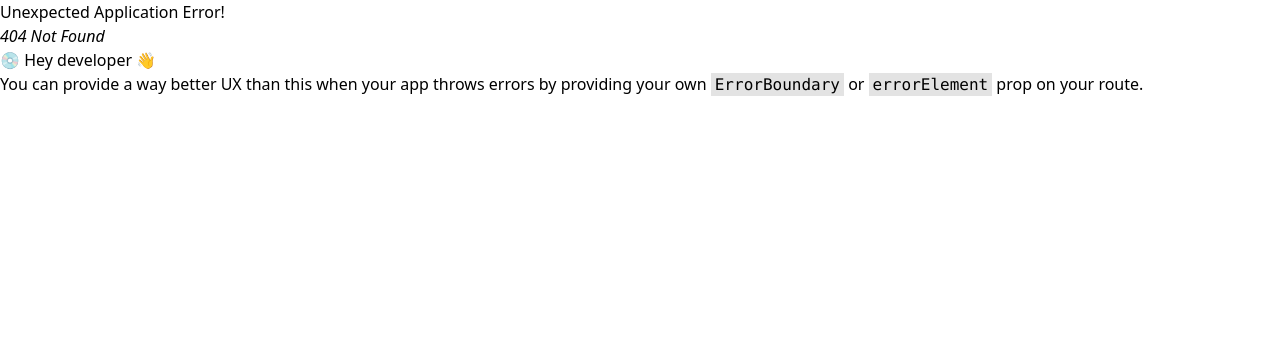
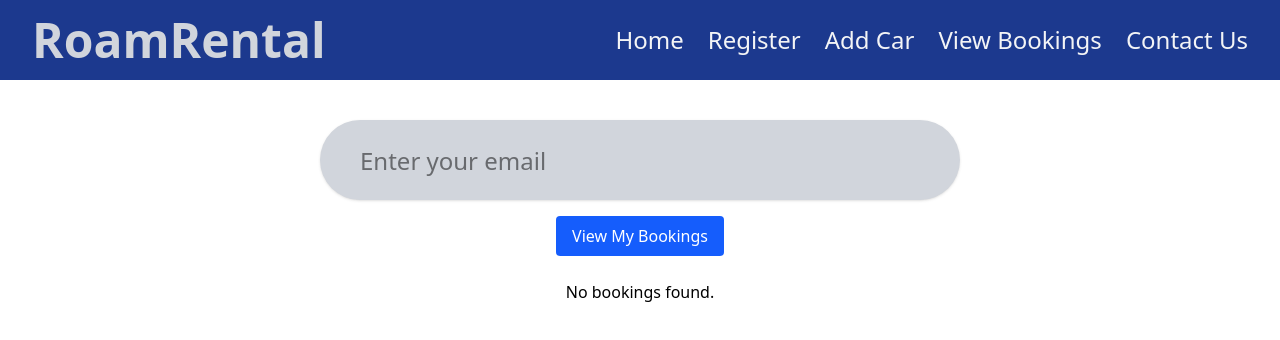
Before and after one commit to Jeff-m9/RoamRental-frontend, a React (Vite) app: page /view-bookings in a window 1280 px wide. Before the commit this address had no page. Shown: the top 340 px of the page. Built offline with nearby package versions, Linux system fonts and the light colour scheme.

Commit message:
added view bookings page

```diff
--- /dev/null
+++ b/src/Pages/View-bookings.jsx
@@ -0,0 +1,109 @@
+import { useState } from "react";
+import { useForm } from "react-hook-form";
+import { z } from "zod";
+import { zodResolver } from "@hookform/resolvers/zod";
+import { toast } from "react-hot-toast";
+import { Header } from "../components/Header";
+
+const validationSchema = z.object({
+  email_address: z.string().email({ message: "Invalid email address" }),
+});
+
+export function ViewBookings() {
+  const [bookings, setBookings] = useState([]);
+
+  const {
+    register,
+    handleSubmit,
+    watch,
+    formState: { errors },
+  } = useForm({
+    resolver: zodResolver(validationSchema),
+    defaultValues: {
+      email_address: "",
+    },
+  });
+
+  const email = watch("email_address");
+
+  const fetchBookings = () => {
+    fetch(
+      `http://localhost:8000/bookings/by-email?email=${encodeURIComponent(
+        email
+      )}`
+    )
+      .then((res) => res.json())
+      .then((data) => setBookings(data));
+  };
+
+  const handleDelete = (id) => {
+    fetch(`http://localhost:8000/bookings/${id}`, {
+      method: "DELETE",
+    })
+      .then((res) => res.json())
+      .then((data) => {
+        toast.success(data.message);
+        fetchBookings();
+      });
+  };
+
+  return (
+    <>
+      <Header />
+      <div className="w-full text-center mt-30">
+        <form
+          onSubmit={handleSubmit(fetchBookings)}
+          className="flex flex-col items-center space-y-4 mt-6"
+        >
+          <input
+            type="email"
+            placeholder="Enter your email"
+            {...register("email_address")}
+            className="px-10 py-3 bg-gray-300 rounded-full shadow-sm text-2xl h-20 w-1/2"
+          />
+          {errors?.email_address?.message ? (
+            <p className="text-xs text-red-500">
+              {errors.email_address.message}
+            </p>
+          ) : null}
+
+          <button
+            type="submit"
+            className="px-4 py-2 bg-blue-600 text-white rounded"
+          >
+            View My Bookings
+          </button>
+        </form>
+
+        <div className="mt-6 px-4">
+          {bookings.length === 0 ? (
+            <p>No bookings found.</p>
+          ) : (
+            bookings.map((booking) => (
+              <div
+                key={booking.id}
+                className="flex flex-col justify-between h-72 mx-20 mt-10 text-2xl text-gray-700 p-4 rounded shadow-xl"
+              >
+                <p>
+                  <strong>Car:</strong> {booking.car_name}
+                </p>
+                <p>
+                  <strong>Days:</strong> {booking.num_of_days}
+                </p>
+                <p>
+                  <strong>Total Price:</strong> KES {booking.total_price}
+                </p>
+                <button
+                  onClick={() => handleDelete(booking.id)}
+                  className="bg-red-600 text-white px-4 py-2 mx-175 rounded "
+                >
+                  Cancel Booking
+                </button>
+              </div>
+            ))
+          )}
+        </div>
+      </div>
+    </>
+  );
+}
--- a/src/components/Header.jsx
+++ b/src/components/Header.jsx
@@ -22,6 +22,12 @@ export function Header() {
             Add Car
           </Link>
           <Link
+            to={"/view-bookings"}
+            className="text-gray-100 hover:text-blue-500 text-2xl"
+          >
+            View Bookings
+          </Link>
+          <Link
             to="/contact-us"
             className="text-gray-100 hover:text-blue-500 text-2xl"
           >
--- a/src/main.jsx
+++ b/src/main.jsx
@@ -10,6 +10,7 @@ import { AddCar } from "./Pages/Add-car.jsx";
 import { Toaster } from "react-hot-toast";
 import { UserRegistration } from "./Pages/User-registration.jsx";
 import { BookingsPage } from "./Pages/Booking.jsx";
+import { ViewBookings } from "./Pages/View-bookings.jsx";
 
 const routes = createBrowserRouter([
   {
@@ -33,6 +34,10 @@ const routes = createBrowserRouter([
     element: <BookingsPage />
   },
   {
+    path: "/view-bookings",
+    element: <ViewBookings />
+  },
+  {
     path: "/contact-us",
     element: <ContactUs />,
   },
```
